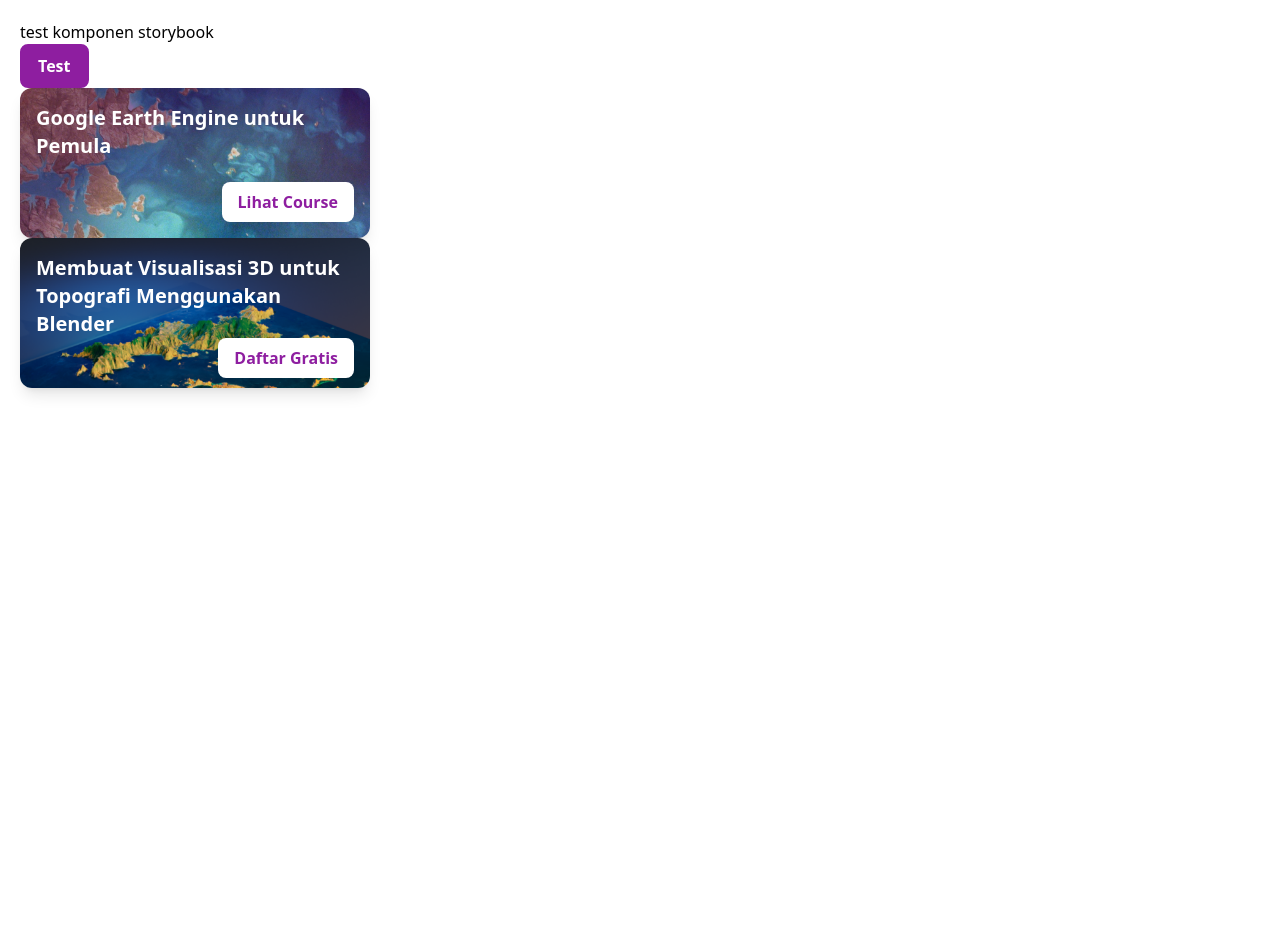
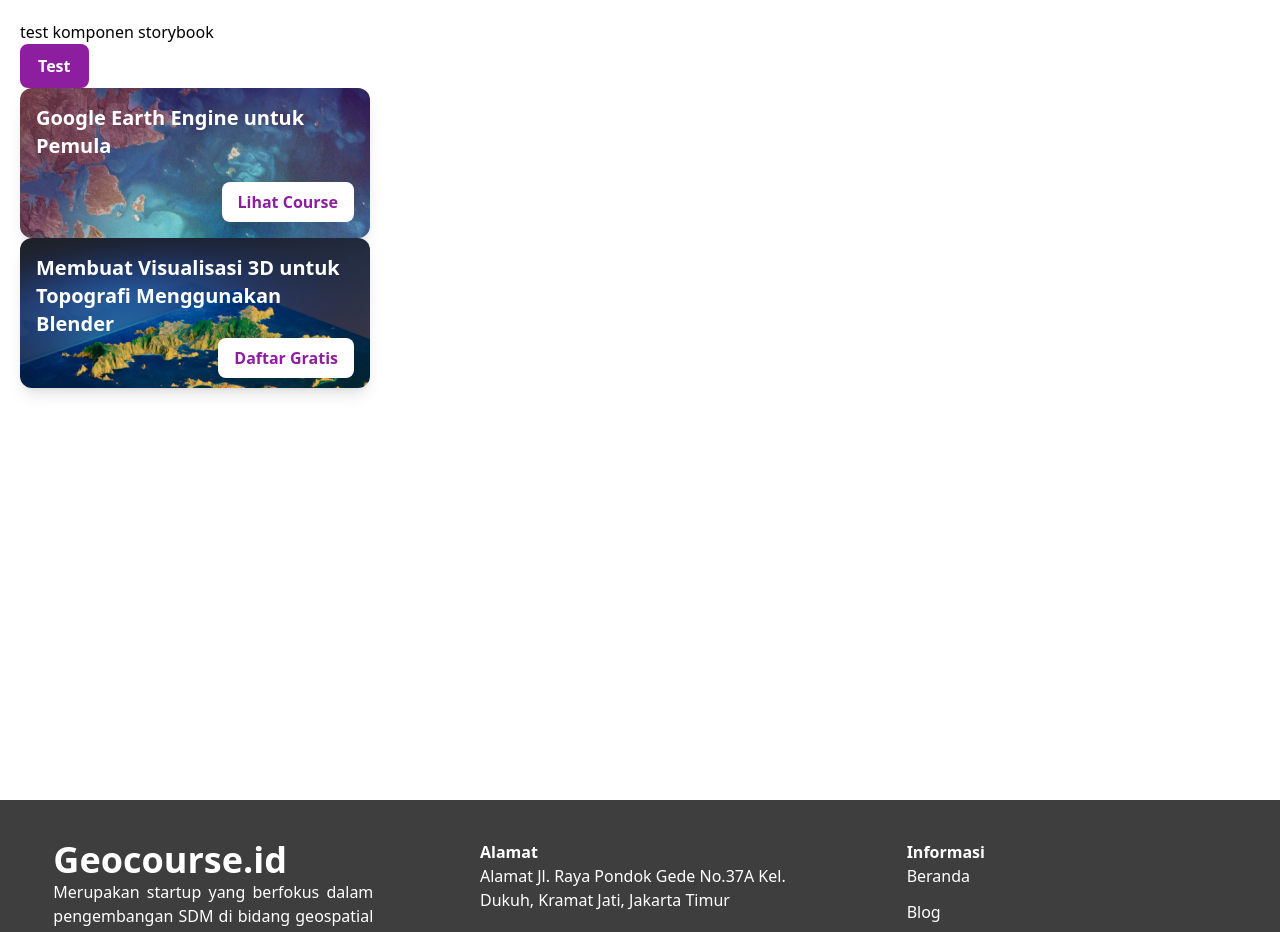
Before and after one commit to geocourse-dev/geocourse-storybook, a Next.js app: page / in a window 1280 px wide. Shown: the top 932 px of the page. Before the commit the page ends 800 px from the top, so only its background shows below. Built offline with nearby package versions, Linux system fonts and the light colour scheme.

Commit message:
Update index.js

```diff
--- a/src/pages/index.js
+++ b/src/pages/index.js
@@ -1,9 +1,9 @@
-import { Button, Card } from '../components'
+import { Button, Card, Footer } from '../components'
 
 export default function Home() {
   return (
     <>
-      <div className="mx-auto p-5">
+      <div className="mx-auto p-5 h-screen">
         <h1>test komponen storybook</h1>
         <Button variant="primary">Test </Button>
         <Card
@@ -18,6 +18,7 @@
           onClick={() => console.log('test')}
         />
       </div>
+      <Footer />
     </>
   )
 }
```
